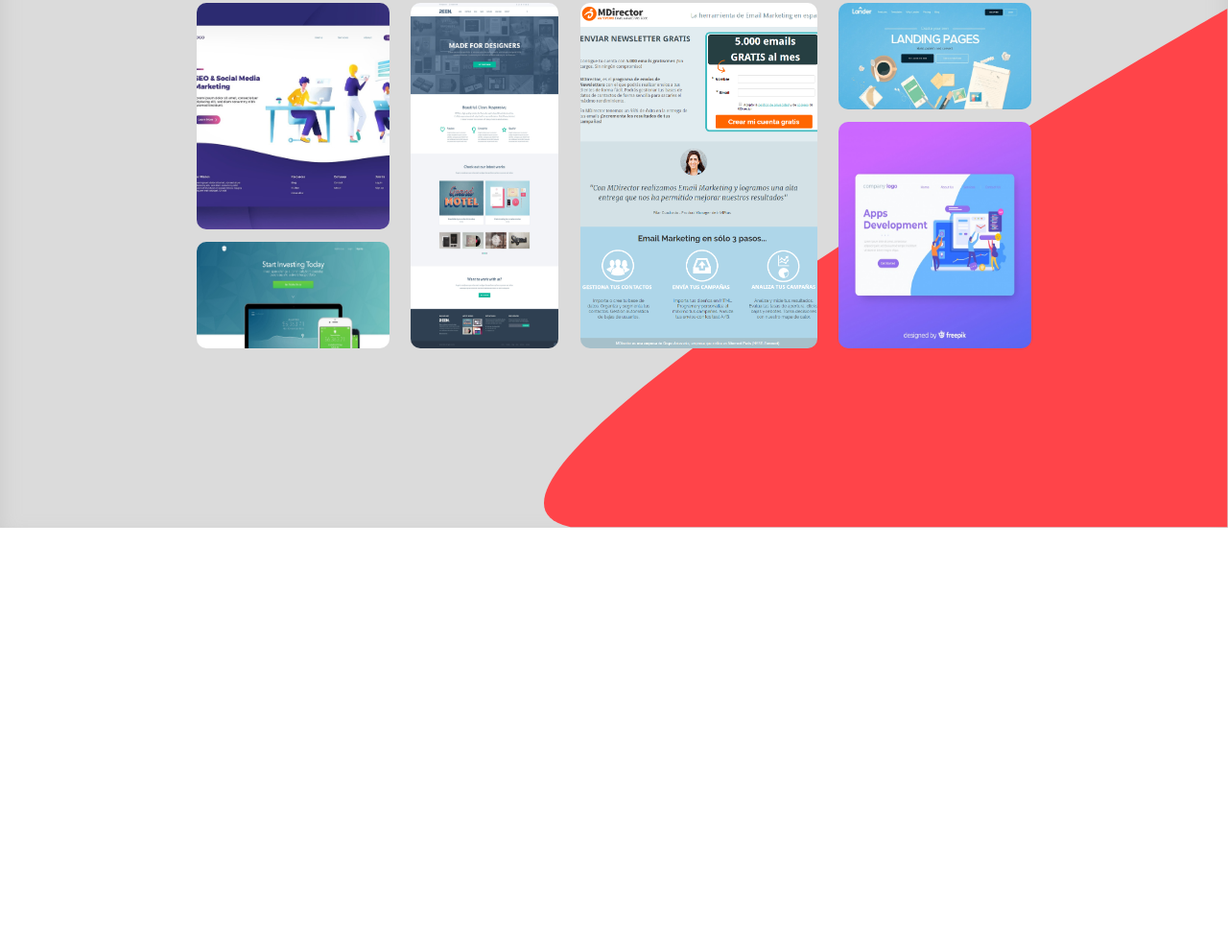
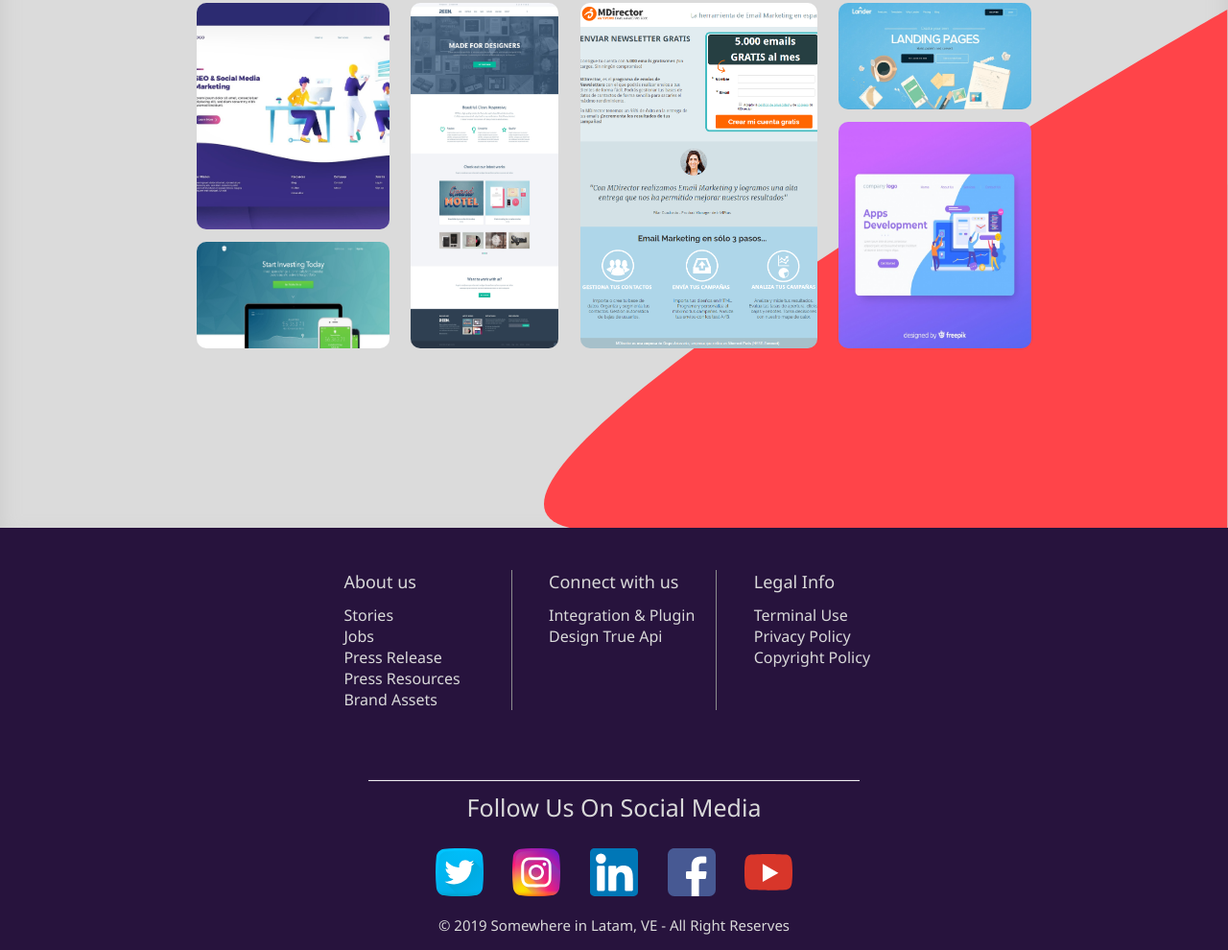
Before and after one commit to imceler/designTrue, a website: page index.html in a window 1280 px wide. Shown: the part 1050-2040 px from the top of the page at 96% size. Before the commit the page ends 1600 px from the top, so only its background shows below. Drawn offline with nearby package versions, Linux system fonts and the light colour scheme.

Commit message:
Footer finished and some fix

```diff
--- a/index.html
+++ b/index.html
@@ -75,6 +75,45 @@
         </div>
         </div>
     </section>
+    <footer class="footer">
+        <div class="links">
+            <ul>
+                <li><a class="link-title">About us</a>
+                    <ul>
+                        <li><a href="">Stories</a></li>
+                        <li><a href="">Jobs</a></li>
+                        <li><a href="">Press Release</a></li>
+                        <li><a href="">Press Resources</a></li>
+                        <li><a href="">Brand Assets</a></li>
+                    </ul>
+                </li>
+                <li><a class="link-title">Connect with us</a>
+                    <ul>
+                        <li><a href="">Integration & Plugin</a></li>
+                        <li><a href="">Design True Api</a></li>
+                    </ul>
+                </li>
+                <li><a class="link-title">Legal Info</a>
+                    <ul>
+                        <li><a href="">Terminal Use</a></li>
+                        <li><a href="">Privacy Policy</a></li>
+                        <li><a href="">Copyright Policy</a></li>
+                    </ul>
+                </li>
+            </ul>
+        </div>
+        <div class="contact">
+            <h3>Follow Us On Social Media</h3>
+            <div class="social">
+                <div class="social-media twitter"><a href=""></a></div>
+                <div class="social-media instagram"><a href=""></a></div>
+                <div class="social-media linkedin"><a href=""></a></div>
+                <div class="social-media facebook"><a href=""></a></div>
+                <div class="social-media youtube"><a href=""></a></div>
+            </div>
+            <h5>© 2019 Somewhere in Latam, VE - All Right Reserves</h5>
+        </div>
+    </footer>
     <script src="https://cdnjs.cloudflare.com/ajax/libs/gsap/2.1.3/TimelineMax.min.js" integrity="sha256-fIkQKQryItPqpaWZbtwG25Jp2p5ujqo/NwJrfqAB+Qk=" crossorigin="anonymous"></script>
     <script src="https://cdnjs.cloudflare.com/ajax/libs/gsap/2.1.3/TweenMax.min.js" integrity="sha256-lPE3wjN2a7ABWHbGz7+MKBJaykyzqCbU96BJWjio86U=" crossorigin="anonymous"></script>
     <script src='./src/js/index.js'></script>
--- /dev/null
+++ b/src/styles/footer.css
@@ -0,0 +1,101 @@
+.footer {
+    position: relative;
+    background-color: #27133D;
+    min-height: 55vh;
+    display: flex;
+    justify-content: center;
+    align-items: center;
+    flex-direction: column;
+}
+.links {
+    width: 50%;
+    position: absolute;
+    top: 10%;
+    left: 50%;
+    transform: translateX(-50%);
+}
+.links ul {
+    display: flex;
+    width: 100%;
+}
+.links ul li a {
+    display: inherit;
+    justify-content: center;
+    text-decoration: none;
+    color: #D9D9D9;
+}
+.links .link-title {
+    font-size: 18px;
+    margin: 0 0 8% 0;
+}
+.links ul li {
+    border-right: thin solid rgb(141, 141, 141);
+    display: inline-block;
+    width: 50%;
+    padding: 0 3% 0 6%;
+}
+.links ul li:last-child {
+    border: none;
+}
+.links ul li ul {
+    display: flex;
+    flex-direction: column;
+    border: none;
+}
+.links ul li ul li {
+    border: none;
+    width: 100%;
+    padding: 0;
+}
+.links ul li ul li a:hover {
+    text-decoration: underline;
+}
+.contact {
+    width: 40%;
+    position: absolute;
+    bottom: 0;
+    left: 50%;
+    transform: translate(-50%, -10%);
+    text-align: center;
+    border-top: 1px solid #fff;
+}
+.contact h3 {
+    font-size: 25px;
+    font-weight: 400;
+    color: #D9D9D9;
+    margin: 2% 0 5% 0;
+}
+.social {
+    width: 100%;
+    display: flex;
+    justify-content: center;
+    align-items: center;
+    margin: 20px 0;
+}
+.social-media {
+    background-size: 50px 50px;
+    width: 50px;
+    height: 50px;
+    margin: 0 3%;
+    cursor: pointer;
+}
+.social-media.twitter {
+    background-image: url('../img/twitter.svg');
+}
+.social-media.instagram {
+    background-image: url('../img/instagram.svg');
+}
+.social-media.linkedin {
+    background-image: url('../img/linkedin.svg');
+}
+.social-media.facebook {
+    background-image: url('../img/facebook.svg');
+}
+.social-media.youtube {
+    background-image: url('../img/youtube.svg');
+}
+.footer h5 {
+    color: #D9D9D9;
+    font-weight: 300;
+    font-size: 15px;
+}
--- a/src/styles/index.css
+++ b/src/styles/index.css
@@ -1,6 +1,7 @@
 @import './box.css';
 @import './describe-us.css';
 @import './our-works.css';
+@import './footer.css';
 
 :root {
     --darkcolor: #1F033E;
--- a/src/styles/our-works.css
+++ b/src/styles/our-works.css
@@ -14,7 +14,7 @@
 }
 .array-2 {
     position: absolute;
-    bottom: 0;
+    bottom: -1px;
     right: 0;
 }
 .works-description {
```
Also changed, not shown: src/img/facebook.svg (added), src/img/instagram.svg (added), src/img/linkedin.svg (added), src/img/twitter.svg (added), src/img/youtube.svg (added).
